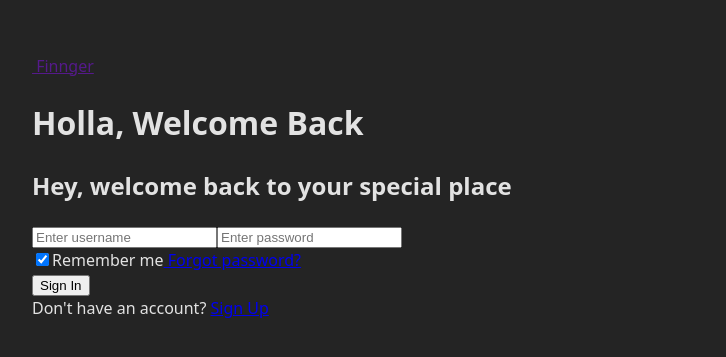
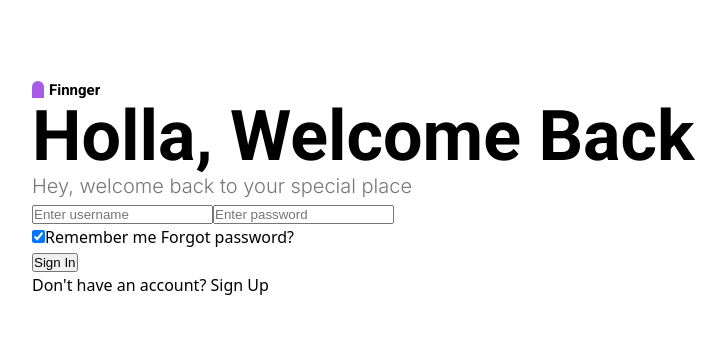
Before and after one commit to CasualR/registration_page, a React (Vite) app in the folder client/: page / in a window 1280 px wide. Shown: the part 213-570 px from the top of the page, without its empty margins (58-784 px from the left). Built offline with nearby package versions, Linux system fonts and the light colour scheme.

Commit message:
style changes

```diff
--- a/client/index.html
+++ b/client/index.html
@@ -1,13 +1,20 @@
 <!doctype html>
 <html lang="en">
+
 <head>
   <meta charset="UTF-8" />
   <link rel="icon" type="image/svg+xml" href="/vite.svg" />
+  <link rel="preconnect" href="https://fonts.googleapis.com">
+  <link rel="preconnect" href="https://fonts.gstatic.com" crossorigin>
+  <link href="https://fonts.googleapis.com/css2?family=Roboto:ital,wght@0,100..900;1,100..900&display=swap" rel="stylesheet">
+  <link href="https://fonts.googleapis.com/css2?family=Inter:ital,opsz,wght@0,14..32,100..900;1,14..32,100..900&family=Roboto:ital,wght@0,100..900;1,100..900&display=swap" rel="stylesheet">
   <meta name="viewport" content="width=device-width, initial-scale=1.0" />
   <title>client</title>
 </head>
+
 <body>
   <div id="root"></div>
   <script type="module" src="/src/main.jsx"></script>
 </body>
+
 </html>
--- a/client/src/App.jsx
+++ b/client/src/App.jsx
@@ -7,7 +7,7 @@
     <>
       <div className='signin'>
         <a href="" className="logo">
-          <img src="" alt="" />
+          <div></div>
           <span> Finnger </span>
         </a>
         <div className='text'>
--- a/client/src/App.scss
+++ b/client/src/App.scss
@@ -1,6 +1,10 @@
 #root {}
 
 .signin {
+  min-height: 100vh;
+  display: flex;
+  flex-direction: column;
+  justify-content: center;
   padding-left: 90px;
 
   &__form {}
@@ -10,6 +14,42 @@
   &__button {}
 }
 
-.logo {}
+.logo {
+  position: relative;
 
-.text {}
+  span {
+    font-family: Roboto;
+    font-weight: 700;
+    font-size: 15px;
+
+    padding-left: 17px;
+  }
+
+  &::before {
+    position: absolute;
+    height: 70%;
+    width: 12px;
+    content: '';
+    top: 4px;
+
+    border-radius: 15px 15px 0px 0px;
+
+    background-color: #a75be6;
+  }
+}
+
+.text {
+
+  h1 {
+    font-family: Roboto;
+    font-size: 70px;
+    line-height: 1;
+  }
+
+  h2 {
+    font-family: Inter;
+    font-size: 20px;
+    font-weight: 300;
+    color: #777;
+  }
+}
--- a/client/src/index.scss
+++ b/client/src/index.scss
@@ -4,8 +4,8 @@
   font-weight: 400;
 
   color-scheme: light dark;
-  color: rgba(255, 255, 255, 0.87);
-  background-color: #242424;
+  color: #000;
+  background-color: #fff;
 
   font-synthesis: none;
   text-rendering: optimizeLegibility;
@@ -13,10 +13,26 @@
   -moz-osx-font-smoothing: grayscale;
 }
 
-body {
+* {
   margin: 0;
-  display: flex;
-  place-items: center;
-  min-width: 320px;
-  min-height: 100vh;
+  padding: 0;
+  box-sizing: border-box;
 }
+
+html, body {
+  height: 100%;
+}
+
+img, video {
+  max-width: 100%;
+  display: block;
+}
+
+ul, ol {
+  list-style: none;
+}
+
+a {
+  text-decoration: none;
+  color: inherit;
+}
```
Lines whose indentation alone changed are shown as unchanged.
